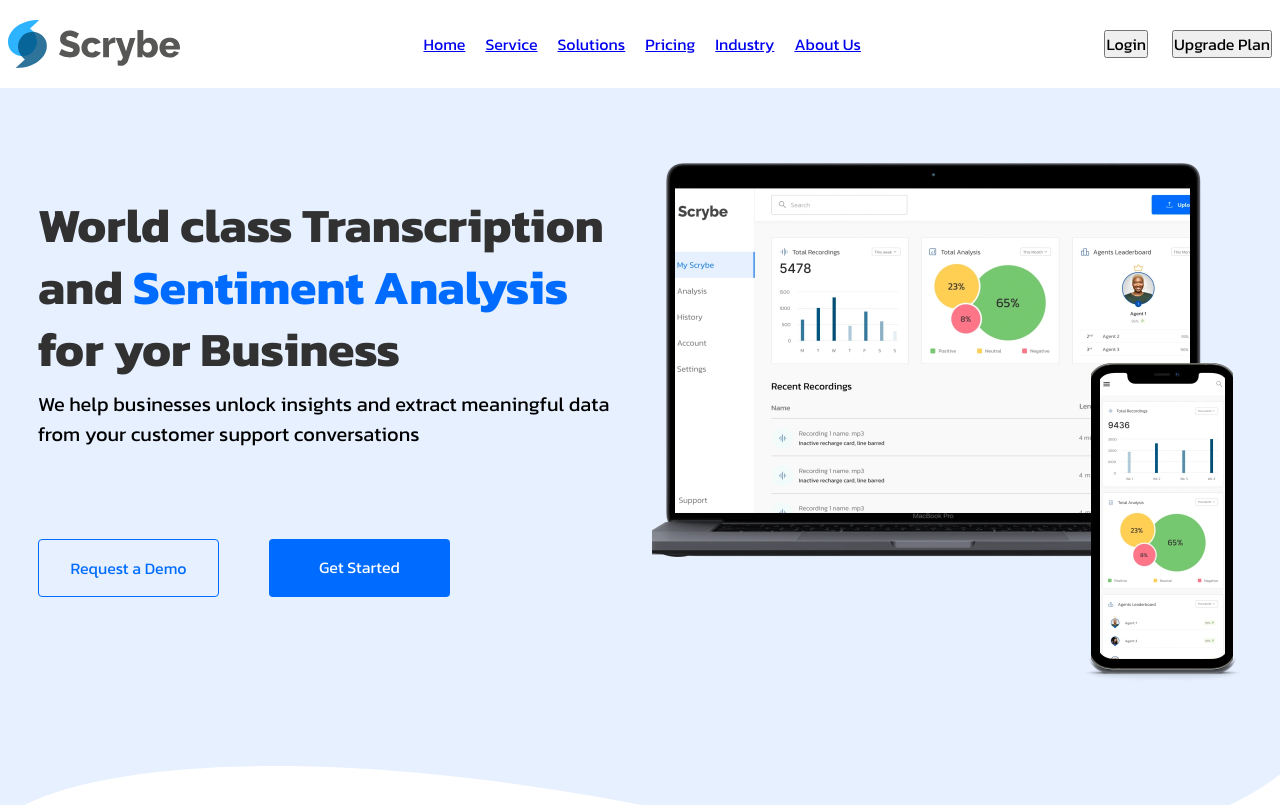
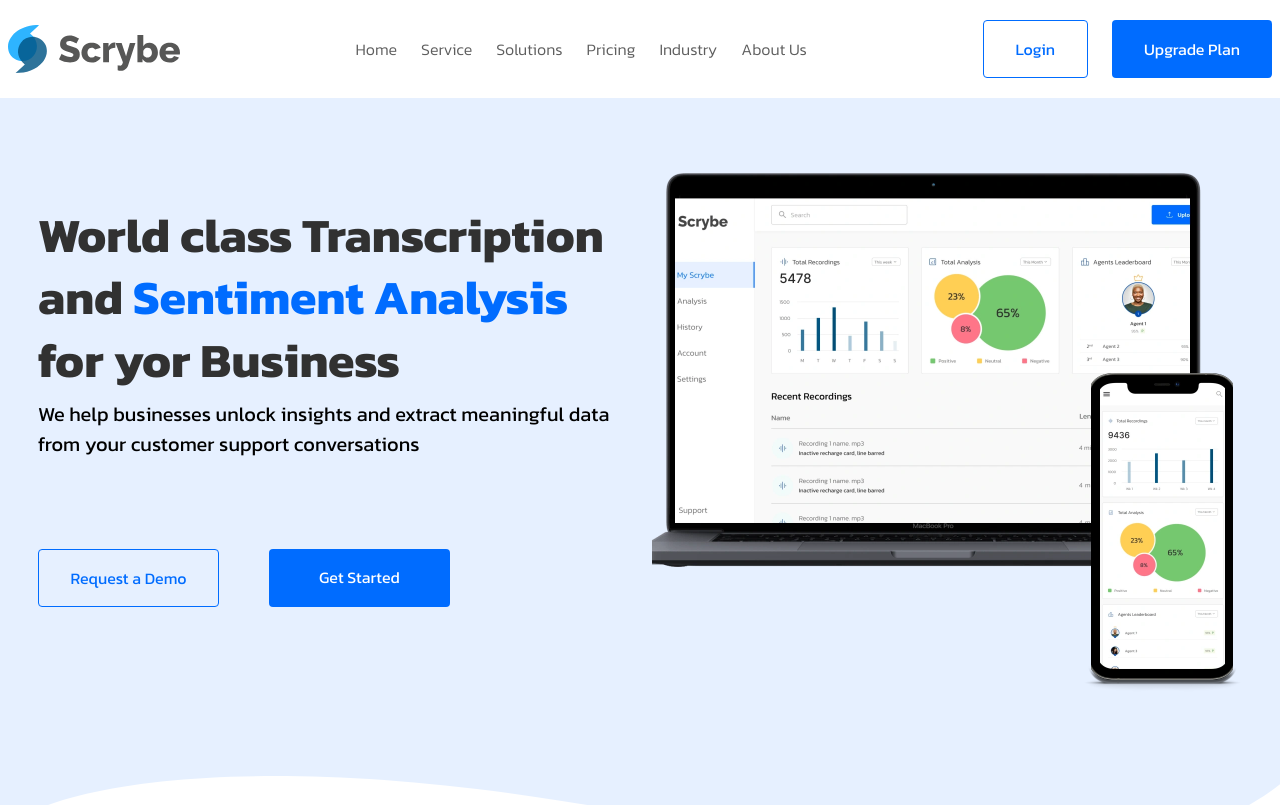
Before and after one commit to KodianKodes/customersupport.web-1, a React (Vite) app in the folder scrybe_frontend/: page / in a window 1280 px wide. Shown: the top 805 px of the page. Built offline with nearby package versions, Linux system fonts and the light colour scheme.

Commit message:
Fix: Nav Bar Appearnace

```diff
--- a/scrybe_frontend/src/App.jsx
+++ b/scrybe_frontend/src/App.jsx
@@ -9,7 +9,7 @@ import NavBar from "./components/navBar";
 
 function App() {
   return (
-  <>
+    <>
       <NavBar />
       <Routes>
         {/* landing page */}
@@ -110,6 +110,8 @@ function App() {
         {/* blog */}
         <Route path="/blog" element={<DummyPage someText="blog" />} />
         <Route path="/homeB" element={<PageB />} />
+        <Route path="faq" element={<FAQs />} />
+        <Route path="faq" element={<TermsOfService />} />
       </Routes>
     </>
   );
--- a/scrybe_frontend/src/components/navBar/nav.module.scss
+++ b/scrybe_frontend/src/components/navBar/nav.module.scss
@@ -9,8 +9,13 @@
         }
         &__links{
                 display: flex;
-                gap: pix-rem(20);
+                gap: pix-rem(24);
                 align-items: center;
+                &> *{
+                        all: unset;
+                        color: #5E5E5E;
+                        font-weight: 300;
+                }
         }
         &__img{
                 max-width: pix-rem(172);
@@ -18,5 +23,20 @@
         &__ctas{
                 display: flex;
                 gap: pix-rem(24);
+                &>*{
+                        all: unset;
+                        width: fit-content;
+                        padding: pix-rem(16) pix-rem(32);
+                        border-radius: pix-rem(4);
+                        &:nth-child(1){
+                                background-color: transparent;
+                                color: #006CFF;
+                                border: 1px solid #006CFF;
+                        }
+                        &:nth-child(2){
+                                background-color: #006CFF;
+                                color: white;
+                        }
+                }
         }
 }
```
